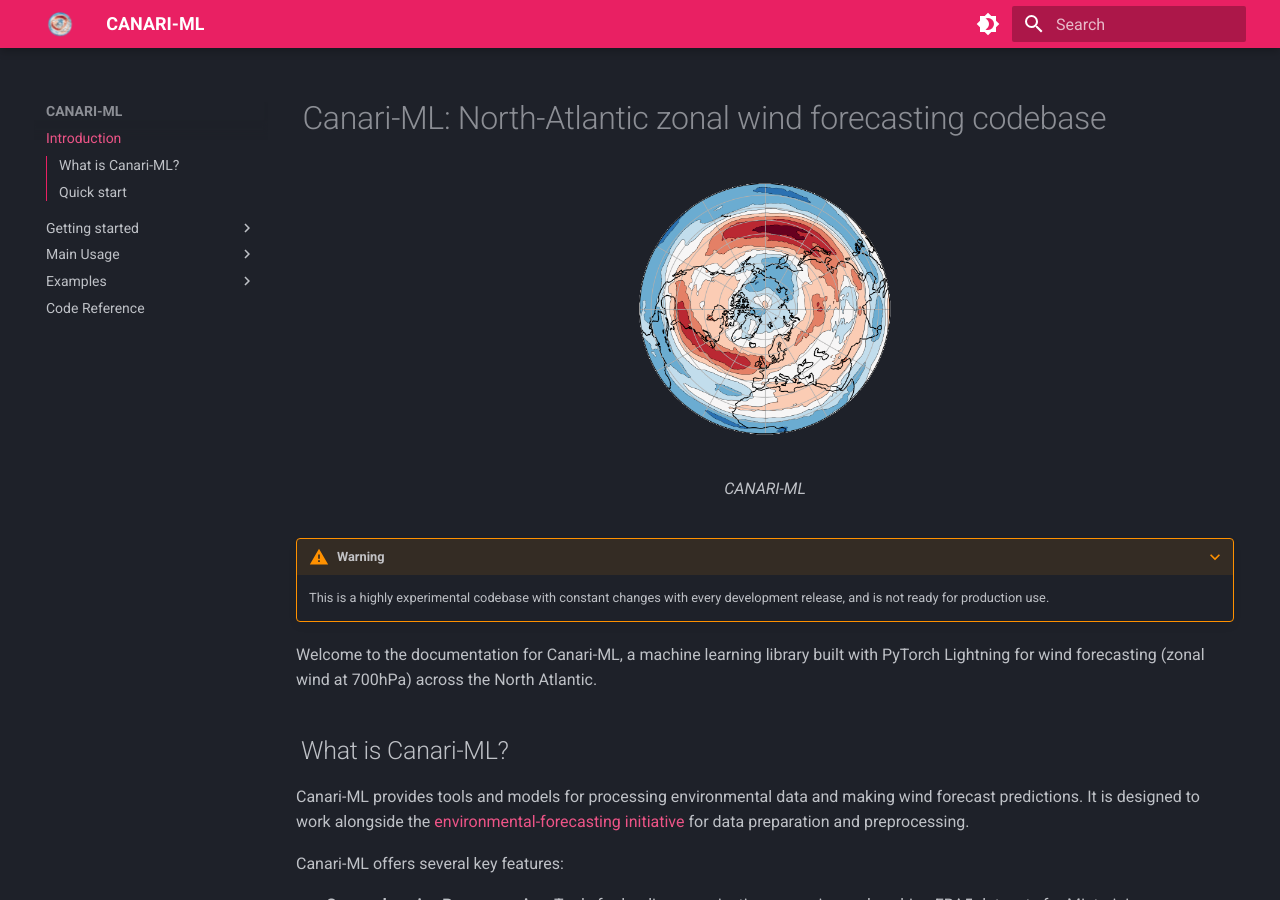
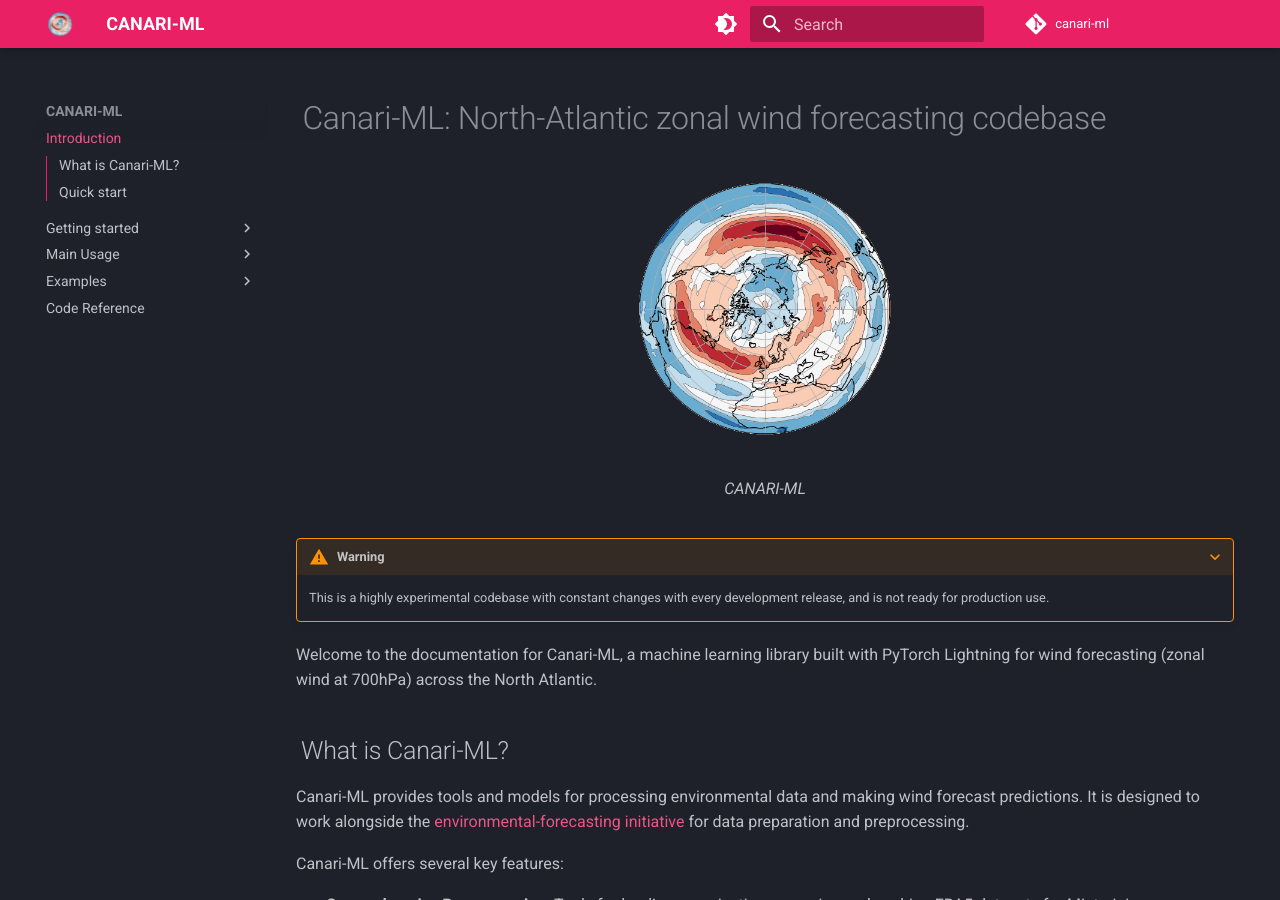
Before and after one commit to CANARI-ML/canari-ml, an MkDocs documentation site: the page built from docs/index.md, in a window 1280 px wide and 900 px high. Built offline with MkDocs 1.6.1 and Material for MkDocs 9.7.7, drawn with Linux system fonts in a browser that asks for light colours; some web fonts are replaced; plug-ins that fetch from the network failed and are left out; comment, search, counter and statistics services are not loaded.

Commit message:
docs(mkdocs): Update docs site info + add GH

```diff
--- a/mkdocs.yml
+++ b/mkdocs.yml
@@ -1,4 +1,7 @@
 site_name: CANARI-ML
+repo_url: https://github.com/canari-ml/canari-ml/
+repo_name: canari-ml
+site_author: Bryn Noel Ubald
 theme:
   name: material
   highlightjs: false
```
